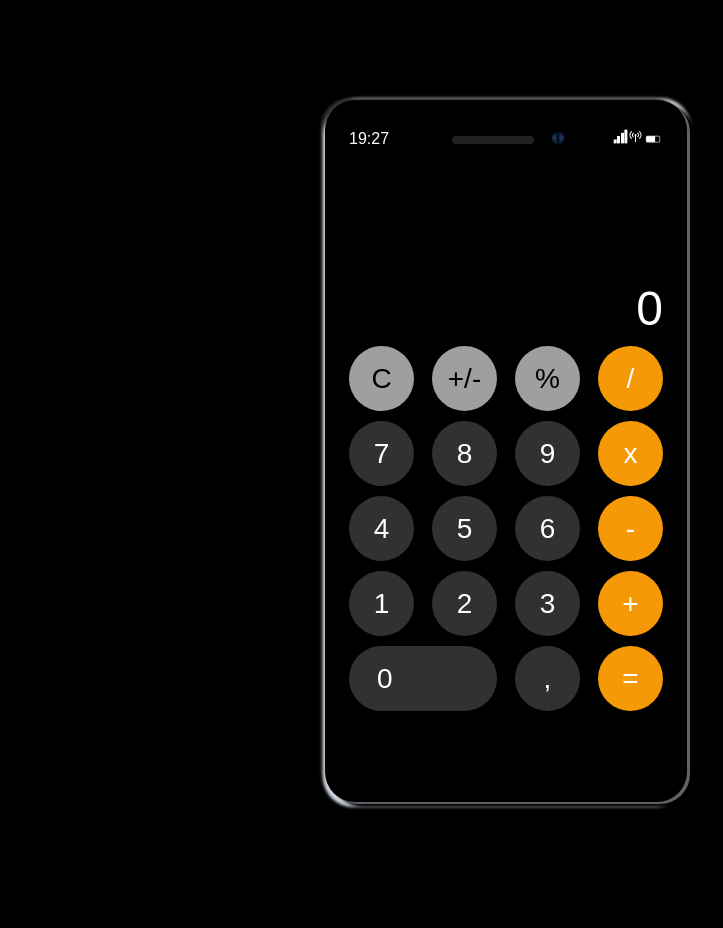
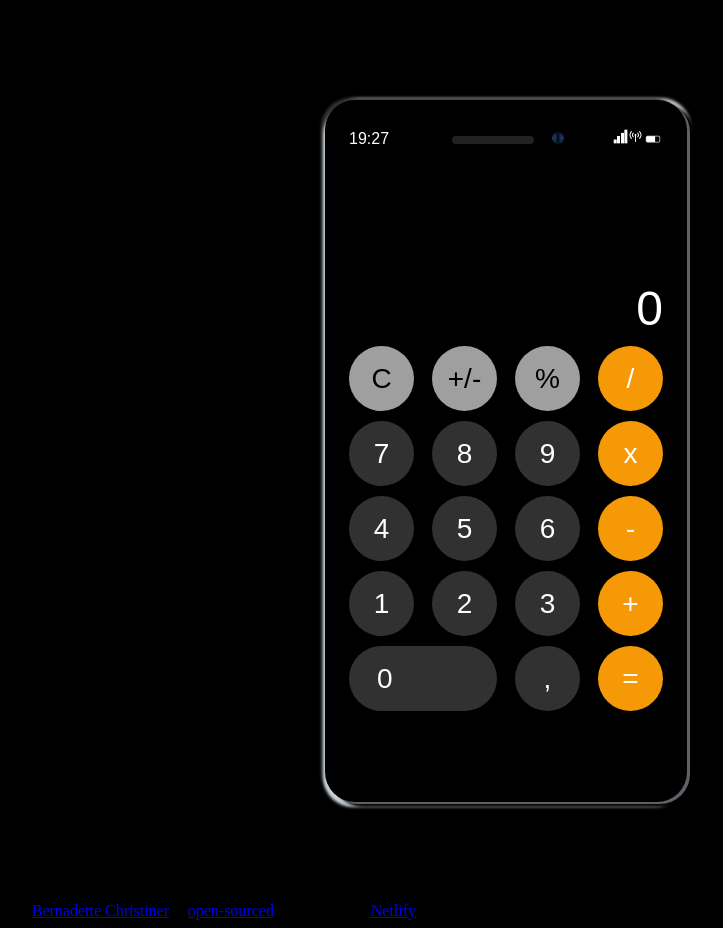
Before and after one commit to BernadetteCh/Calculator, a plain HTML site: page index.html in a window 1280 px wide. Shown: the whole page, without its empty margins (134-857 px from the left). Before the commit the page ends 902 px from the top, so only its background shows below. Drawn offline with Linux system fonts and the light colour scheme; a web font is replaced by a local one.

Commit message:
added footer with a link to the github repository, to netlify and to my personal homepage

```diff
--- a/index.html
+++ b/index.html
@@ -99,6 +99,7 @@
           </td>
         </tr>
       </table>
+      <footer>This page was coded by <a href="https://lucid-williams-1b13b8.netlify.app/" target="_blank">Bernadette Christiner</a> is <a href="https://github.com/BernadetteCh/Calculator" target="_blank">open-sourced</a> and hosted on <a href="https://app.netlify.com/" target="_blank">Netlify</a> </footer>
     </div>
 
     <script src="java.js"></script>
```
